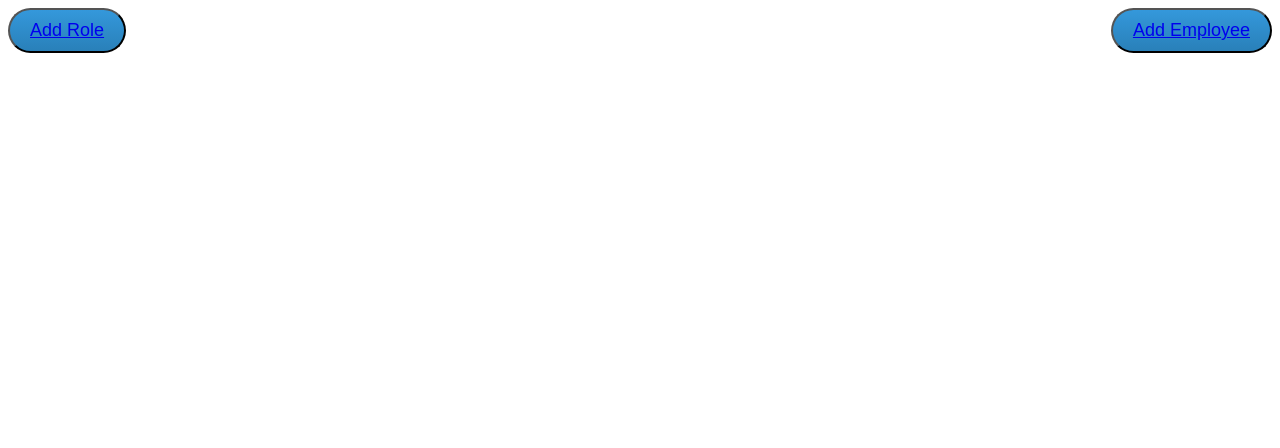
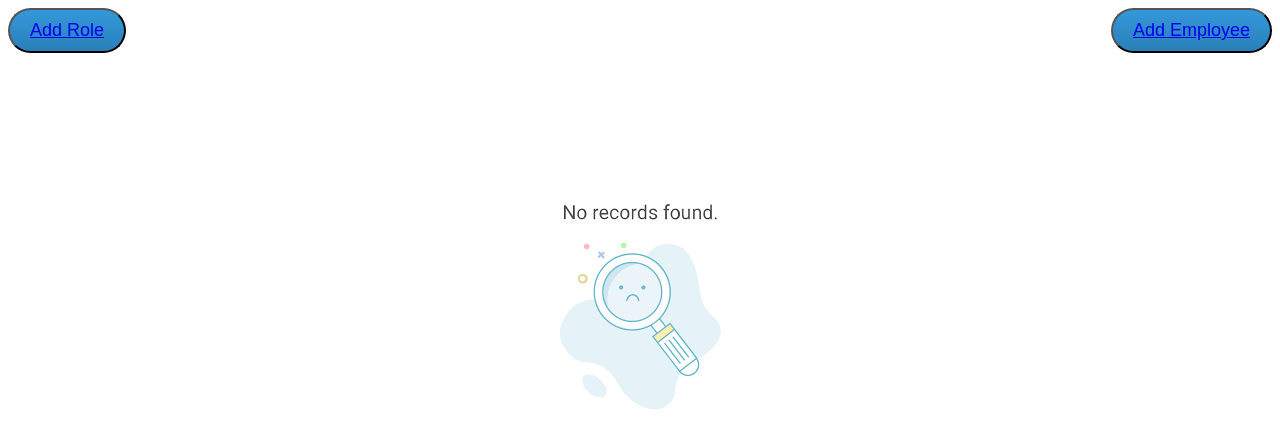
Before and after one commit to furyOO7/employeemanager, a React (Create React App) app: page / in a window 1280 px wide. Shown: the top 448 px of the page. Built offline with nearby package versions, Linux system fonts and the light colour scheme.

Commit message:
new commit

```diff
--- a/src/App.css
+++ b/src/App.css
@@ -29,3 +29,6 @@
   background-image: linear-gradient(to bottom, #3cb0fd, #3498db);
   text-decoration: none;
 }
+.dashboard{
+  max-height: 600px;
+}
--- /dev/null
+++ b/src/components/Dashboard.jsx
@@ -0,0 +1,15 @@
+import React, { useState } from 'react';
+import '../App.css';
+import image from '../images/nodata.png'
+
+const Dashboard = (props) => {
+    let style ={backgroundImage: `url(${image})`,  height:"500px", backgroundPosition:"center", backgroundRepeat: 'no-repeat'}
+    let [empData, setEmpdata]= useState([])
+    return (
+        <div className="dashboard">
+        {empData.length ? 'SomeKaam' : <div style={style}></div>}
+        </div>
+      );
+}
+
+export default Dashboard;
--- a/src/components/mainbutton.jsx
+++ b/src/components/mainbutton.jsx
@@ -4,7 +4,7 @@ import '../App.css';
 const MainButton = (props) => {
     return (
         <div className="btnmainclass">
-             { props.mainbtnArry.map((elBtn,i) => <button key={i} className="btn" ><a target="_blank" href={`http://localhost:3000/${elBtn.link}`}>{elBtn.text}</a></button>)}
+             { props.mainbtnArry.map((elBtn,i) => <button key={i} className="btn" ><a  href={`http://localhost:3000/${elBtn.link}`}>{elBtn.text}</a></button>)}
              </div>
      );
 
--- a/src/components/mainconatiner.jsx
+++ b/src/components/mainconatiner.jsx
@@ -1,11 +1,13 @@
 import React from 'react';
 import MainButton from './mainbutton';
+import Dashboard from './Dashboard';
 
 const MainContainer = (props) => {
     let mainbtnArry = [{link:'page-2',text:'Add Role'}, {link: 'page-3', text: 'Add Employee'}]
     return (
         <React.Fragment>
             <MainButton key="1" mainbtnArry={mainbtnArry} />
+            <Dashboard />
         </React.Fragment>
      );
 }
```
Also changed, not shown: src/images/nodata.png (added).
